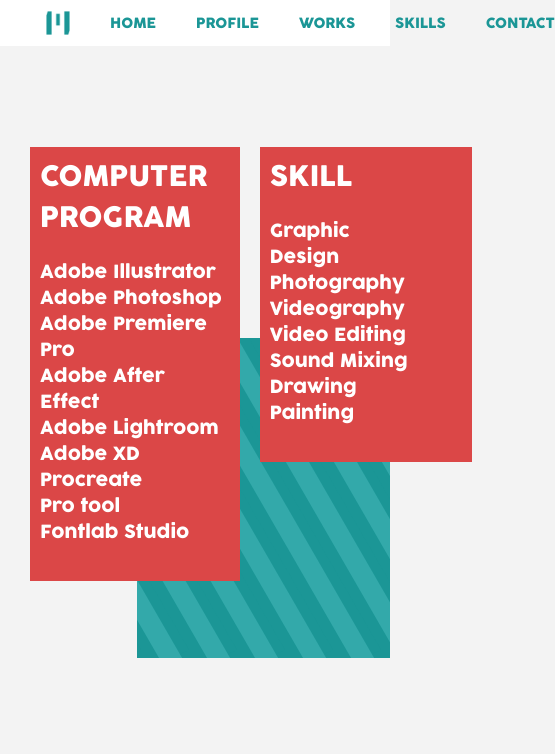
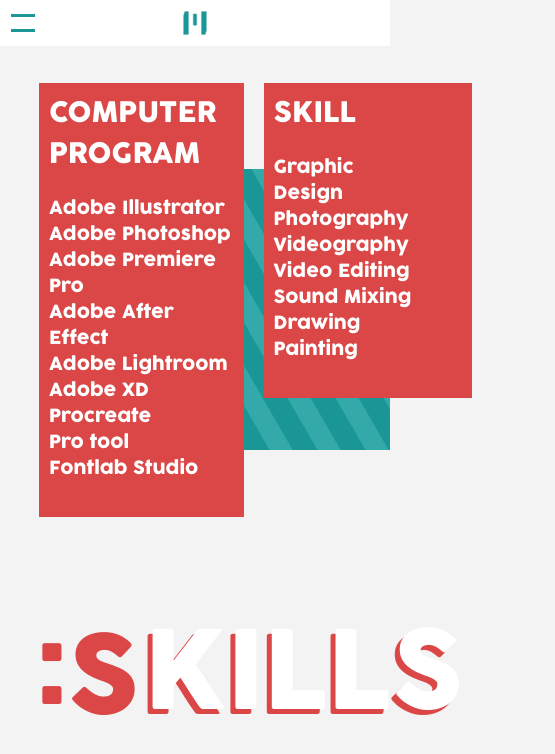
Before and after one commit to Puttaku/htrimirth, a React (Create React App) app: page /skill in a window 390 px wide. Shown: the top 754 px of the page, 555 px wide, since content can reach past the window. Built offline with nearby package versions, Linux system fonts and the light colour scheme.

Commit message:
Added alternative menu and re-align for mobile site

```diff
--- a/package.json
+++ b/package.json
@@ -10,7 +10,9 @@
     "react": "^16.13.1",
     "react-dom": "^16.13.1",
     "react-router-dom": "^5.1.2",
-    "react-scripts": "3.4.1"
+    "react-scripts": "^4.0.0",
+    "styled-components": "^5.2.0",
+    "typewriter": "^7.3.0"
   },
   "scripts": {
     "start": "react-scripts start",
--- /dev/null
+++ b/src/Asset/Icon/menu-icon.js
@@ -0,0 +1,23 @@
+import {ReactComponent as menuIcon} from "./menu-icon.svg"
+import React from 'react'
+import styled, { keyframes } from "styled-components";
+
+
+
+const Menuicon = () => {
+    const menuAnimation = keyframes`
+    100%{
+        transform: rotate(45deg);
+        fill: red;
+    }`
+
+    const MenuButton = styled(menuIcon)`
+        // animation: ${menuAnimation} infinite 0.25s linear;
+        fill: #1C9696;
+    `
+    return(
+        <MenuButton/>
+    )
+}
+
+export default Menuicon
--- a/src/Component/Card/Card.js
+++ b/src/Component/Card/Card.js
@@ -25,7 +25,7 @@
 
     render() {
         return (
-        <div class={"Card " + this.props.color + this.state.padding + this.state.picture + this.state.skill + this.state.workmenu}>{this.props.children}</div>
+        <div className={"Card " + this.props.color + this.state.padding + this.state.picture + this.state.skill + this.state.workmenu}>{this.props.children}</div>
         )
     }
 }
--- a/src/Component/Navbar/Navbar.js
+++ b/src/Component/Navbar/Navbar.js
@@ -1,11 +1,45 @@
 import React, { Component } from 'react'
 import "../../Style/Navbar.scss"
 import logo from "../../Asset/Icon/logo.png"
+import Menuicon from "../../Asset/Icon/menu-icon"
 import {Link} from "react-router-dom"
+import NavbarMenu from './NavbarMenu'
 export default class Navbar extends Component {
+    constructor(){
+        super();
+        this.state = {
+            menu: false,
+            isShow: false,
+            mode: ''
+        }
+        this.removeAltMenu = this.removeAltMenu.bind(this)
+    }
+    removeAltMenu(){
+        const {menu, isShow, mode} = this.state
+        this.setState({
+            menu: !menu,
+            mode: mode != 'cross' ? 'cross' : 'normal'
+        })
+        if(isShow){
+            setTimeout(() => this.setState({
+                isShow: false,
+                mode: ''
+            }),500)
+        }else{
+            this.setState({
+                isShow: true
+            })
+        }
+    }
     render() {
+        const {menu, isShow, mode} = this.state
         return (
-            <div className="Navbar-Container">
+            <div>
+                <div className="Navbar-Container">
+                <div className={`menu-alternative ${mode}`} onClick={()=> this.removeAltMenu()}>
+                    <Menuicon/>
+                    <Menuicon/>
+                </div>
                 <Link to="/" className=""><img className="icon-logo" src={logo} alt="logo"/></Link>
                 <div className="menu">
                     <Link to="/" className="menu-list nomarginLeft">HOME</Link>
@@ -15,6 +49,10 @@
                     <Link to="/contact" className="menu-list">CONTACT</Link>
                 </div>
             </div>
+                {isShow &&
+                    <NavbarMenu isShow={menu}/>
+                }
+            </div>
         )
     }
 }
--- /dev/null
+++ b/src/Component/Navbar/NavbarMenu.js
@@ -0,0 +1,27 @@
+import React, { Component } from 'react'
+import "../../Style/NavbarMenu.scss"
+import {Link} from "react-router-dom"
+export default class NavbarMenu extends Component {
+    render() {
+        const { isShow } = this.props
+        return (
+            <div className={`alt-menu-container ${isShow ? '' : 'hide'}`}>
+                <div className="alt-menu-item">
+                    <a href="/">HOME</a>
+                </div>
+                <div className="alt-menu-item">
+                    <a href="/profile">PROFILE</a>
+                </div>
+                <div className="alt-menu-item">
+                    <a href="/work">WORKS</a>
+                </div>
+                <div className="alt-menu-item">
+                    <a href="/skill">SKILLS</a>
+                </div>
+                <div className="alt-menu-item">
+                    <a href="/contact">CONTACT</a>
+                </div>
+            </div>
+        )
+    }
+}
--- a/src/Component/Thumbnail/Thumbnail.js
+++ b/src/Component/Thumbnail/Thumbnail.js
@@ -22,7 +22,7 @@
     }
     render() {
         return (
-            <div class="thumb-container">
+            <div className="thumb-container">
                 <div className="first-order">
                     <p className="invitext thumbtext">{this.state.headText}</p>
                     <p className="whitetext thumbtext">{this.state.noHeadtext}</p>
--- a/src/Style/Navbar.scss
+++ b/src/Style/Navbar.scss
@@ -27,6 +27,32 @@
     margin-top: $margin;
     margin-bottom: $margin;
     margin-left: $marginLeft;
+}
+.menu-alternative{
+    height: 40px;
+    width: 46px;
+    visibility: hidden;
+    padding: 3px 0;
+    display: flex;
+    flex-direction: column;
+    align-items: center;
+    justify-content: space-evenly;
+}
+.menu-alternative.normal > svg:first-child{
+    animation: crossback 0.2s ease-out forwards;
+    -webkit-animation: crossback 0.2s ease-out forwards;
+}
+.menu-alternative.normal > svg:last-child{
+    animation: crossbackreverse 0.2s ease-out forwards;
+    -webkit-animation: crossbackreverse 0.2s ease-out forwards;
+}
+.menu-alternative.cross > svg:first-child{
+    animation: cross 0.2s ease-out forwards;
+    -webkit-animation: cross 0.2s ease-out forwards;
+}
+.menu-alternative.cross > svg:last-child{
+    animation: crossreverse 0.2s ease-out forwards;
+    -webkit-animation: crossreverse 0.2s ease-out forwards;
 }
 .icon-logo{
     width: $pic_size;
@@ -75,3 +101,73 @@
         margin-left: 46px;
     }
 }
+
+@media only screen and (max-width : 736px){
+    .menu{
+        visibility: hidden;
+        display: none;
+    }
+    .icon-logo{
+        margin-left: calc(50vw - 58px);
+    }
+    .menu-alternative{
+        visibility: visible;
+    }
+}
+
+@keyframes cross {
+    100% {
+        transform: rotate(45deg) scaleX(1.1) translate(5px, 5px);
+        -webkit-transform: rotate(45deg) scaleX(1.1) translate(5px, 5px);
+        -moz-transform: rotate(45deg) scaleX(1.1) translate(5px, 5px);
+        -ms-transform: rotate(45deg) scaleX(1.1) translate(5px, 5px);
+        -o-transform: rotate(45deg) scaleX(1.1) translate(5px, 5px);
+        fill: #db4747;
+}
+}
+@keyframes crossreverse {
+    100% {
+        transform: rotate(-45deg) scaleX(1.1) translate(5px,-5px);
+        -webkit-transform: rotate(-45deg) scaleX(1.1) translate(5px,-5px);
+        -moz-transform: rotate(-45deg) scaleX(1.1) translate(5px,-5px);
+        -ms-transform: rotate(-45deg) scaleX(1.1) translate(5px,-5px);
+        -o-transform: rotate(-45deg) scaleX(1.1) translate(5px,-5px);
+        fill: #db4747;
+}
+}
+@keyframes crossback {
+    0%{
+        transform: rotate(45deg) scaleX(1.1) translate(5px, 5px);
+        -webkit-transform: rotate(45deg) scaleX(1.1) translate(5px, 5px);
+        -moz-transform: rotate(45deg) scaleX(1.1) translate(5px, 5px);
+        -ms-transform: rotate(45deg) scaleX(1.1) translate(5px, 5px);
+        -o-transform: rotate(45deg) scaleX(1.1) translate(5px, 5px);
+        fill: #db4747;
+    }
+    100% {
+        transform: rotate(0deg) scaleX(1) translate(0px, 0px);
+        -webkit-transform: rotate(0deg) scaleX(1) translate(0px, 0px);
+        -moz-transform: rotate(0deg) scaleX(1) translate(0px, 0px);
+        -ms-transform: rotate(0deg) scaleX(1) translate(0px, 0px);
+        -o-transform: rotate(0deg) scaleX(1) translate(0px, 0px);
+        fill: #1C9696;
+}
+}
+@keyframes crossbackreverse {
+    0%{
+        transform: rotate(-45deg) scaleX(1.1) translate(5px,-5px);
+        -webkit-transform: rotate(-45deg) scaleX(1.1) translate(5px,-5px);
+        -moz-transform: rotate(-45deg) scaleX(1.1) translate(5px,-5px);
+        -ms-transform: rotate(-45deg) scaleX(1.1) translate(5px,-5px);
+        -o-transform: rotate(-45deg) scaleX(1.1) translate(5px,-5px);
+        fill: #db4747;
+    }
+    100% {
+        transform: rotate(0deg) scaleX(1) translate(0px, 0px);
+        -webkit-transform: rotate(0deg) scaleX(1) translate(0px, 0px);
+        -moz-transform: rotate(0deg) scaleX(1) translate(0px, 0px);
+        -ms-transform: rotate(0deg) scaleX(1) translate(0px, 0px);
+        -o-transform: rotate(0deg) scaleX(1) translate(0px, 0px);
+        fill: #1C9696;
+}
+}
--- /dev/null
+++ b/src/Style/NavbarMenu.scss
@@ -0,0 +1,68 @@
+.alt-menu-container{
+    position: absolute;
+    top: 46px;
+    background-color: white;
+    height: fit-content;
+    width: 100%;
+    line-height: 48px;
+    font-size: 20px;
+    height: calc(100vh - 46px);
+    animation: show 0.5s ease-out forwards;
+    -webkit-animation: show 0.5s ease-out forwards;
+    z-index: 1;
+    border-top: 3px solid #f3f3f3;
+}
+
+.alt-menu-container.hide{
+    animation: hide 0.5s ease-out forwards;
+    -webkit-animation: hide 0.5s ease-out forwards;
+}
+.alt-menu-item{
+    margin: 0 40px;
+    border-bottom: 3px solid #f3f3f3;
+}
+
+.alt-menu-item > a{
+    color: #1b9696 !important;
+    text-decoration: none;
+}
+
+@keyframes show {
+    0% {
+        opacity: 0;
+        transform: translateY(-100vh);
+        -webkit-transform: translateY(-100vh);
+        -moz-transform: translateY(-100vh);
+        -ms-transform: translateY(-100vh);
+        -o-transform: translateY(-100vh);
+    }
+
+    100% {
+        opacity: 1;
+        transform: translateY(0px);
+        -webkit-transform: translateY(0px);
+        -moz-transform: translateY(0px);
+        -ms-transform: translateY(0px);
+        -o-transform: translateY(0px);
+    }
+}
+
+@keyframes hide {
+    0% {
+        opacity: 1;
+        transform: translateY(0px);
+        -webkit-transform: translateY(0px);
+        -moz-transform: translateY(0px);
+        -ms-transform: translateY(0px);
+        -o-transform: translateY(0px);
+    }
+
+    100% {
+        opacity: 0;
+        transform: translateY(-100vh);
+        -webkit-transform: translateY(-100vh);
+        -moz-transform: translateY(-100vh);
+        -ms-transform: translateY(-100vh);
+        -o-transform: translateY(-100vh);
+    }
+}
--- a/src/Style/animate.scss
+++ b/src/Style/animate.scss
@@ -61,3 +61,12 @@
         }
     }
 }
+
+@media only screen and (max-width : 736px) and (max-width : 600px){
+    .animate-box{
+        top: 20%;
+        left: 20vw;
+        width: 80%;
+        height: 72vw;
+    }
+}
--- a/src/Style/misc.scss
+++ b/src/Style/misc.scss
@@ -1,5 +1,7 @@
 $fontsize : 96px;
 $bigfontsize : 144px;
+$fontsizemobile : 60px;
+$lineheightmobile : 72px;
 .nomarginLeft{
     margin-left: 0 !important;
 }
@@ -68,8 +70,8 @@
 .Card-container{
     display: flex;
     position: fixed;
-    top: calc(105px + (15vh));
-    right: calc(65% - 100px);
+    top: calc(190px + (15vh));
+    right: calc(65% - 120px);
 }
 .profile{
     top: calc(105px + (5vh));
@@ -87,7 +89,7 @@
     padding-bottom: 67px;
 }
 .skillPage{
-    top: calc(105px + (5vh));
+    top: calc(200px + (5vh));
     right: calc(65% - 335px);
 }
 .skill{
@@ -103,7 +105,7 @@
     position: relative;
 }
 .contact{
-    top: calc(110px + (15vh));
+    top: calc(200px + (15vh));
     right: calc(65% - 125px);
 }
 .nav-arrow{
@@ -199,8 +201,33 @@
         margin-bottom: 60px !important;
     }
 }
-@media only screen and (max-width : 730px){
+@media only screen and (max-width : 736px){
     .Card-container{
         left: 30px;
     }
 }
+
+@media only screen and (max-width : 420px){
+    .Card-container{
+        left: 10vw;
+        top: calc(125px + (-5vh));
+    }
+    .bigtext{
+        font-size: $fontsizemobile;
+        margin: 0;
+        line-height: $lineheightmobile;
+    }
+    .thumbtext{
+        font-size: 108px;
+    }
+}
+@media only screen and (min-height : 700px) and (max-height : 799px) and (max-width : 600px){
+    .Card-container{
+        top: calc(145px + (-5vh));
+    }
+}
+@media only screen and (min-height : 800px) and (max-height : 830px) and (max-width : 600px){
+    .Card-container{
+        top: calc(170px + (-5vh));
+    }
+}
--- a/src/Style/thumbnail.scss
+++ b/src/Style/thumbnail.scss
@@ -1,5 +1,4 @@
-
-.thumb-container{
+.thumb-container {
     position: fixed;
     right: 50px;
     margin: 0;
@@ -7,45 +6,103 @@
     top: 130px;
     animation: textin 2s ease-in-out;
 }
-.thumb-container > p, .thumb-container > div{
+
+.thumb-container>p,
+.thumb-container>div {
     position: absolute;
 }
-.first-order{
+
+.first-order {
     display: flex;
     z-index: 2;
     top: -10px;
     left: 55px;
 }
-.second-order{
+
+.second-order {
     display: flex;
     z-index: 1;
 }
-.colon{
+
+.colon {
     position: relative;
     top: -10px;
 }
-@media only screen and (min-width : 1367px){
-    .first-order{
+
+@media only screen and (min-width : 1367px) {
+    .first-order {
         left: 80px !important;
     }
-    .colon{
+
+    .colon {
         top: -18px;
     }
 }
-@media only screen and (max-width : 575px){
-    .thumb-container{
+
+@media only screen and (max-width : 736px) {
+    .thumb-container {
         visibility: hidden;
     }
 }
 
-@keyframes textin{
-    0%{
+@media only screen and (max-width : 420px) {
+    .thumb-container {
+        bottom: 29vh;
+        right: auto;
+        left: 9vw;
+        top: auto;
+        visibility: visible;
+        transform: rotate(0deg);
+        -webkit-transform: rotate(0deg);
+        -moz-transform: rotate(0deg);
+        -ms-transform: rotate(0deg);
+        -o-transform: rotate(0deg);
+        animation: textinMobile 1.3s ease-in-out;
+        -webkit-animation: textinMobile 1.3s ease-in-out;
+}
+
+    .first-order {
+        top: -5px;
+        left: 38px;
+    }
+}
+
+@keyframes textin {
+    0% {
         transform: translateY(-1500px) rotate(90deg);
     }
-    60%{
+
+    60% {
         transform: translateY(100px) rotate(90deg);
     }
-    100%{
+
+    100% {
         transform: translateY(0px) rotate(90deg);
     }
 }
+
+@keyframes textinMobile {
+    0% {
+        transform: translateX(500px);
+        -webkit-transform: translateX(500px);
+        -moz-transform: translateX(500px);
+        -ms-transform: translateX(500px);
+        -o-transform: translateX(500px);
+}
+
+    60% {
+        transform: translateX(-60px);
+        -webkit-transform: translateX(-60px);
+        -moz-transform: translateX(-60px);
+        -ms-transform: translateX(-60px);
+        -o-transform: translateX(-60px);
+}
+
+    100% {
+        transform: translateX(0px);
+        -webkit-transform: translateX(0px);
+        -moz-transform: translateX(0px);
+        -ms-transform: translateX(0px);
+        -o-transform: translateX(0px);
+    }
+}
```
Also changed, not shown: src/Asset/Icon/menu-icon.svg (added), 1 other file (tests, documents, lock files or other folders).
